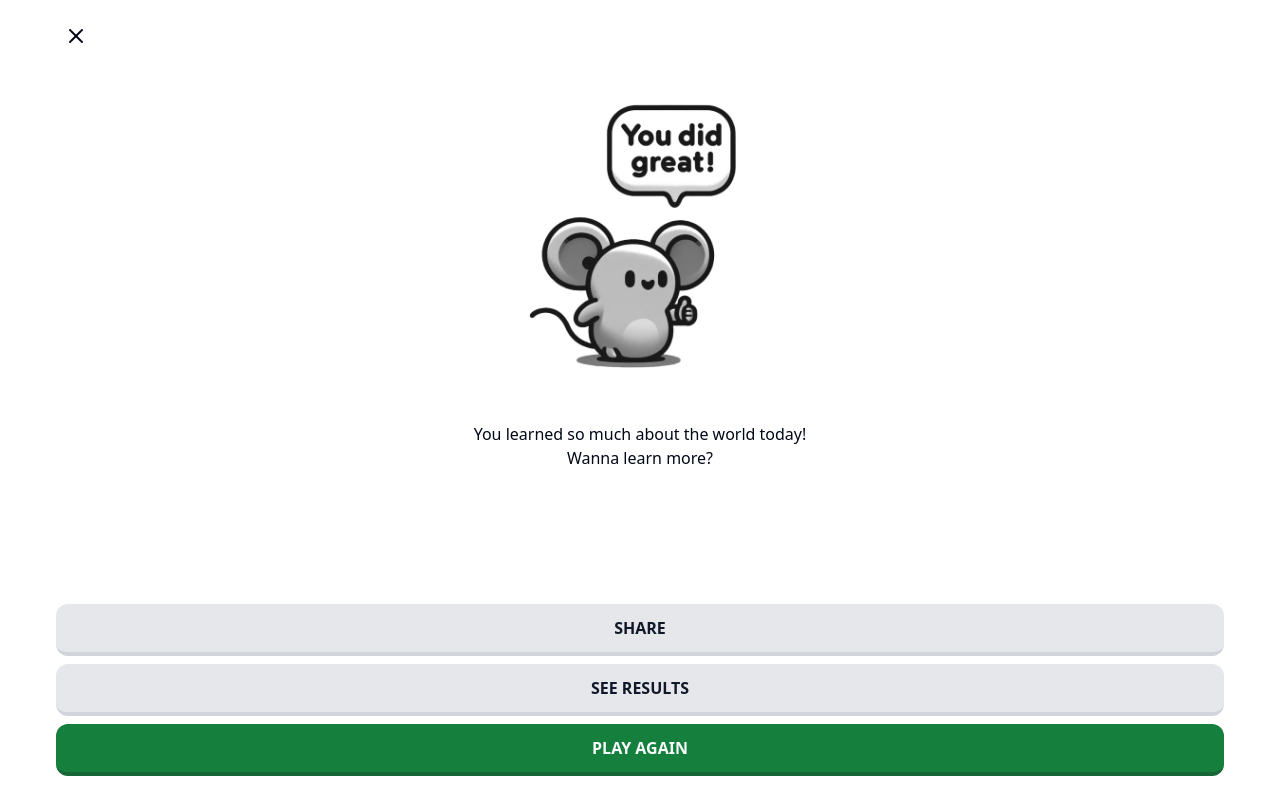
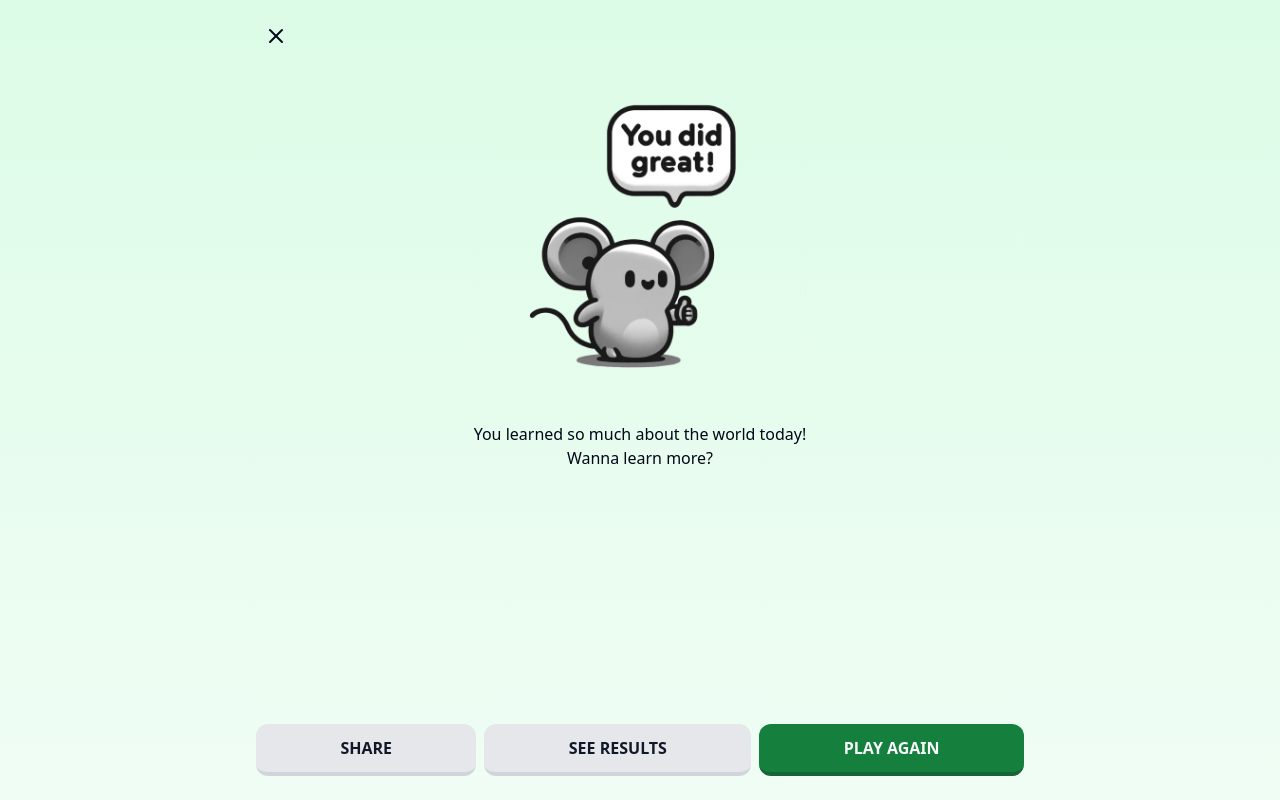
Before and after one commit to BurgerBurglar/graph-guesser, a Next.js app: page /results in a window 1280 px wide. Built offline with nearby package versions, Linux system fonts and the light colour scheme.

Commit message:
arrange buttons horiztontally

```diff
--- a/src/app/all-done/page.tsx
+++ b/src/app/all-done/page.tsx
@@ -12,6 +12,7 @@ const AllDone: NextPage = () => {
   const { playRandomGame } = usePlay();
 
   return (
+    <div className="bg-gradient-to-b from-green-100 to-green-50">
       <main className="container relative flex min-h-[100dvh] flex-col justify-between gap-6 bg-gradient-to-b px-4 pb-6 pt-16">
         <CloseButton />
         <div className="flex flex-col items-center gap-4">
@@ -22,13 +23,14 @@ const AllDone: NextPage = () => {
             <p>Want to play the old ones again?</p>
           </div>
         </div>
-      <div className="flex flex-col gap-2">
-        <NeutralButton>SHARE</NeutralButton>
-        <PrimaryButton onClick={() => playRandomGame(true)}>
+        <div className="flex flex-col gap-2 md:flex-row">
+          <NeutralButton className="grow">SHARE</NeutralButton>
+          <PrimaryButton className="grow" onClick={() => playRandomGame(true)}>
             CONTINUE
           </PrimaryButton>
         </div>
       </main>
+    </div>
   );
 };
 
--- a/src/app/results/page.tsx
+++ b/src/app/results/page.tsx
@@ -22,6 +22,7 @@ const Results: NextPage = () => {
   const isClient = useIsClient();
 
   return (
+    <div className="bg-gradient-to-b from-green-100 to-green-50">
       <main className="container relative flex h-[100dvh] min-h-[511px] flex-col items-center justify-between gap-6 bg-gradient-to-b px-4 pb-6 pt-16">
         <CloseButton />
         <div className="flex min-h-[141.6px] grow flex-col items-center gap-2">
@@ -54,14 +55,15 @@ const Results: NextPage = () => {
             )}
           </div>
         </div>
-      <div className="flex w-full flex-col items-stretch gap-2">
-        <NeutralButton>SHARE</NeutralButton>
-        <NeutralButton>SEE RESULTS</NeutralButton>
-        <PrimaryButton onClick={() => playRandomGame(false)}>
+        <div className="flex w-full flex-col items-stretch gap-2 md:flex-row">
+          <NeutralButton className="grow">SHARE</NeutralButton>
+          <NeutralButton className="grow">SEE RESULTS</NeutralButton>
+          <PrimaryButton className="grow" onClick={() => playRandomGame(false)}>
             PLAY AGAIN
           </PrimaryButton>
         </div>
       </main>
+    </div>
   );
 };
 export default Results;
--- a/tailwind.config.ts
+++ b/tailwind.config.ts
@@ -14,7 +14,7 @@ const config = {
       center: true,
       padding: "2rem",
       screens: {
-        "2xl": "1200px",
+        lg: "800px",
       },
     },
     extend: {
```
Lines whose indentation alone changed are shown as unchanged.
